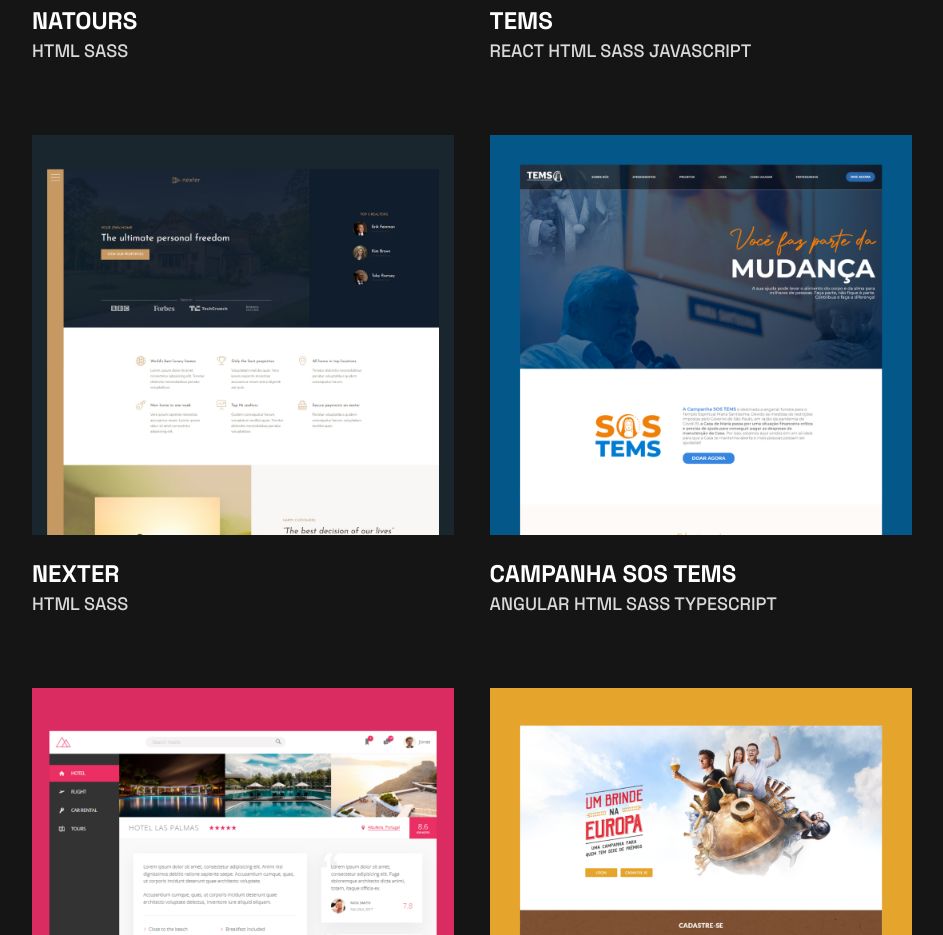
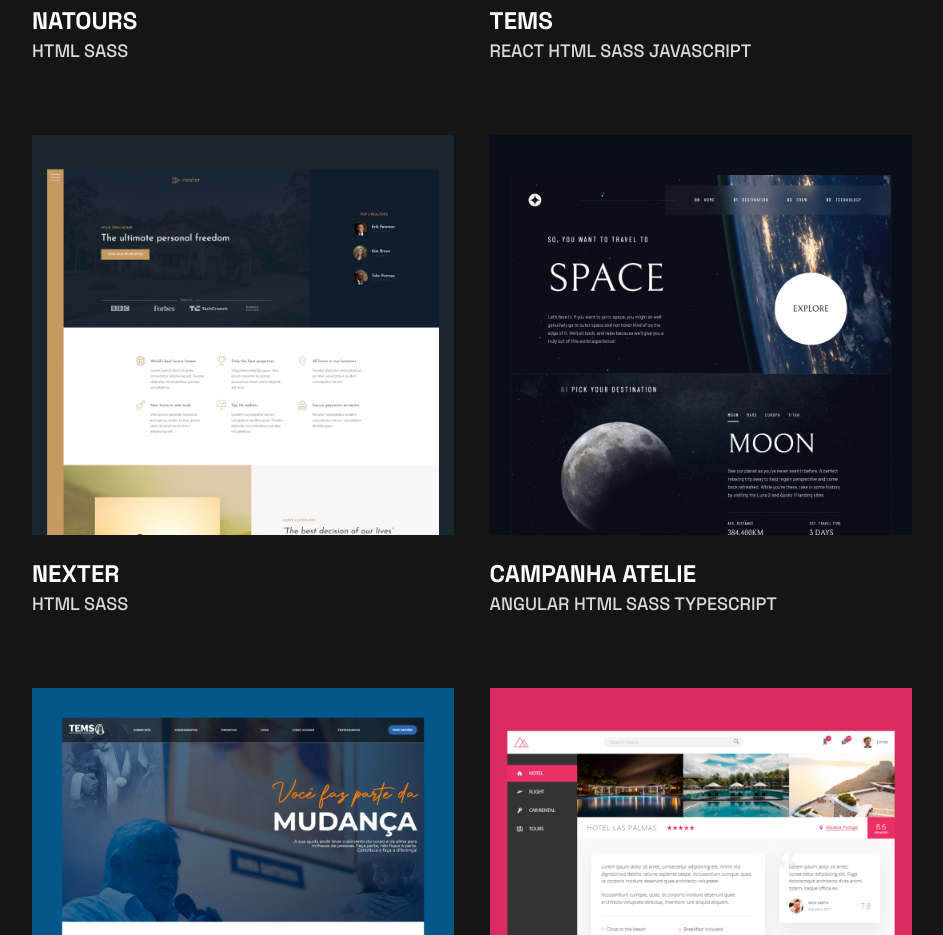
Before and after one commit to MatheusEli/my-portfolio, a React (Create React App) app: page / in a window 1280 px wide. Shown: the part 2040-2975 px from the top of the page, without its empty margins (168-1111 px from the left). Built offline with nearby package versions, Linux system fonts and the light colour scheme.

Commit message:
Space-Tourism website

```diff
--- a/src/components/Projects/Websites/index.js
+++ b/src/components/Projects/Websites/index.js
@@ -4,6 +4,7 @@
 import NexterImage from "../../../assets/nexter.png";
 import TrilloImage from "../../../assets/trillo.png";
 import AtelieImage from "../../../assets/atelie.png";
+import SpaceImage from "../../../assets/space.png";
 
 export default function Websites() {
   return (
@@ -69,6 +70,31 @@
           <figcaption>
             <h5>Nexter</h5>
             HTML SASS
+          </figcaption>
+        </figure>
+      </li>
+      <li>
+        <div className="projects__button-box">
+          <a
+            rel="noreferrer"
+            href="https://matheuseli-space-tourism.netlify.app/#/home"
+            target="_blank"
+          >
+            view project
+          </a>
+          <a
+            rel="noreferrer"
+            href="https://github.com/MatheusEli/space-tourism-website"
+            target="_blank"
+          >
+            view code
+          </a>
+        </div>
+        <figure>
+          <img src={SpaceImage} alt="Space Tourism Website" />
+          <figcaption>
+            <h5>Campanha Atelie</h5>
+            ANGULAR HTML SASS TYPESCRIPT
           </figcaption>
         </figure>
       </li>
```
Also changed, not shown: src/assets/space.png (added). Lines whose indentation alone changed are shown as unchanged.
